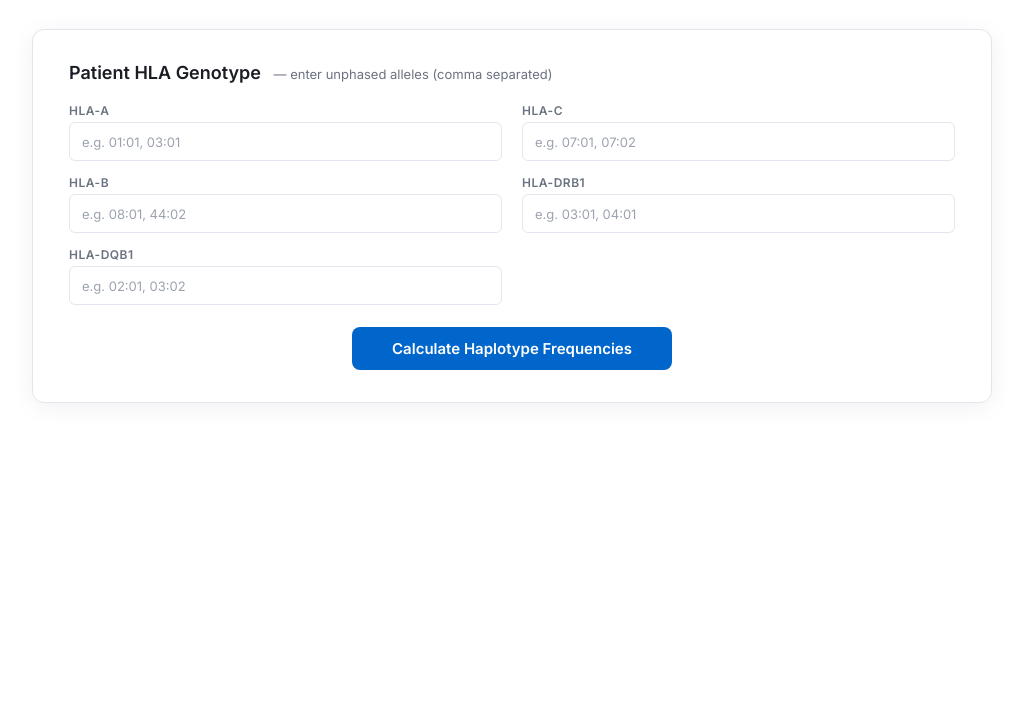
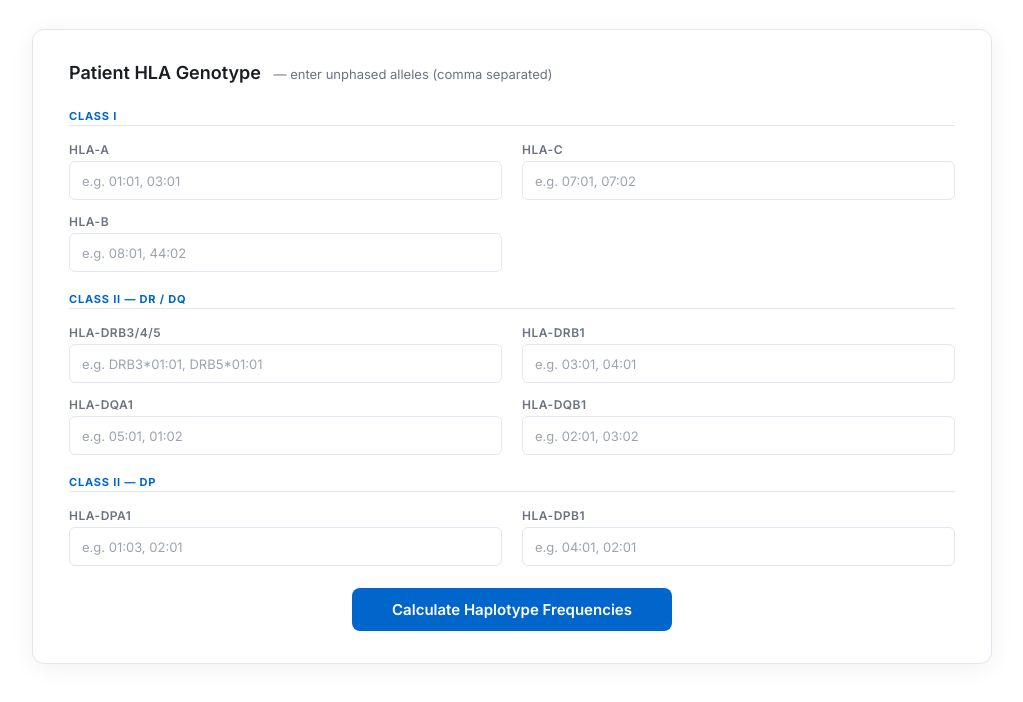
Before and after one commit to moss550wagent-max/HaploStats, a plain HTML site: page static/index.html in a window 1280 px wide. Shown: the part 116-818 px from the top of the page, without its empty margins (128-1151 px from the left). Drawn offline with Linux system fonts and the light colour scheme.

Commit message:
Full 9-locus input form: add DRB345, DQA1, DPA1, DPB1 fields
- Add input groups for HLA-DRB3/4/5, HLA-DQA1, HLA-DPA1, HLA-DPB1
- Organise loci under Class I / Class II section headers
- Update JavaScript fields array to send all 9 loci to /impute
- Add CSS rule so odd-last grid items span full width cleanly
- API ImputeRequest already accepted all 9 loci — no backend change needed

```diff
--- a/static/index.html
+++ b/static/index.html
@@ -129,6 +129,11 @@
     font-size: 13px;
   }
 
+  /* Make last lone item span full width on two-column grid */
+  .input-grid .input-group:last-child:nth-child(odd) {
+    grid-column: 1 / -1;
+  }
+
   /* ── Button ─────────────────────────────────────────────── */
 
   .btn-row {
@@ -228,6 +233,20 @@
   .freq-high  { color: var(--green); }
   .freq-top   { color: var(--blue); font-weight: 600; }
 
+  /* ── Section divider ────────────────────────────────────── */
+
+  .locus-section {
+    font-size: 11px;
+    font-weight: 700;
+    text-transform: uppercase;
+    letter-spacing: 0.8px;
+    color: var(--blue);
+    grid-column: 1 / -1;
+    padding: 6px 0 2px;
+    border-bottom: 1px solid var(--border);
+    margin-bottom: 2px;
+  }
+
   /* ── Error ──────────────────────────────────────────────── */
 
   .error-banner {
@@ -284,6 +303,9 @@
   <div class="card-title">Patient HLA Genotype <small>— enter unphased alleles (comma separated)</small></div>
 
   <div class="input-grid">
+
+    <div class="locus-section">Class I</div>
+
     <div class="input-group">
       <label for="hla_a">HLA-A</label>
       <input type="text" id="hla_a" placeholder="e.g. 01:01, 03:01" autocomplete="off">
@@ -296,14 +318,37 @@
       <label for="hla_b">HLA-B</label>
       <input type="text" id="hla_b" placeholder="e.g. 08:01, 44:02" autocomplete="off">
     </div>
+
+    <div class="locus-section">Class II — DR / DQ</div>
+
+    <div class="input-group">
+      <label for="hla_drb345">HLA-DRB3/4/5</label>
+      <input type="text" id="hla_drb345" placeholder="e.g. DRB3*01:01, DRB5*01:01" autocomplete="off">
+    </div>
     <div class="input-group">
       <label for="hla_drb1">HLA-DRB1</label>
       <input type="text" id="hla_drb1" placeholder="e.g. 03:01, 04:01" autocomplete="off">
     </div>
     <div class="input-group">
+      <label for="hla_dqa1">HLA-DQA1</label>
+      <input type="text" id="hla_dqa1" placeholder="e.g. 05:01, 01:02" autocomplete="off">
+    </div>
+    <div class="input-group">
       <label for="hla_dqb1">HLA-DQB1</label>
       <input type="text" id="hla_dqb1" placeholder="e.g. 02:01, 03:02" autocomplete="off">
     </div>
+
+    <div class="locus-section">Class II — DP</div>
+
+    <div class="input-group">
+      <label for="hla_dpa1">HLA-DPA1</label>
+      <input type="text" id="hla_dpa1" placeholder="e.g. 01:03, 02:01" autocomplete="off">
+    </div>
+    <div class="input-group">
+      <label for="hla_dpb1">HLA-DPB1</label>
+      <input type="text" id="hla_dpb1" placeholder="e.g. 04:01, 02:01" autocomplete="off">
+    </div>
+
   </div>
 
   <div class="btn-row">
@@ -364,18 +409,12 @@ function fmtFreq(val) {
   return `<span class="freq-low">${val.toExponential(2)}</span>`;
 }
 
-// ── Color-code posterior probability ────────────────────────
-
-function fmtPosterior(val) {
-  if (val >= 0.5) return `<span class="freq-top">${(val * 100).toFixed(1)}%</span>`;
-  if (val >= 0.1) return `<span class="freq-high">${(val * 100).toFixed(1)}%</span>`;
-  return `<span class="freq-mid">${(val * 100).toFixed(1)}%</span>`;
-}
-
 // ── Main calculation ────────────────────────────────────────
 
 function parseAlleles(id) {
-  const raw = document.getElementById(id).value.trim();
+  const el = document.getElementById(id);
+  if (!el) return null;
+  const raw = el.value.trim();
   if (!raw) return null;
   return raw.split(',').map(s => s.trim()).filter(s => s.length > 0);
 }
@@ -393,15 +432,20 @@ async function calculate() {
   banner.classList.remove('visible');
   banner.textContent = '';
 
+  // All 9 HLA loci the engine supports
+  const fields = [
+    'hla_a', 'hla_c', 'hla_b',
+    'hla_drb345', 'hla_drb1', 'hla_dqa1', 'hla_dqb1',
+    'hla_dpa1', 'hla_dpb1',
+  ];
+
   // Parse inputs
   const payload = {};
-  const fields = ['hla_a', 'hla_c', 'hla_b', 'hla_drb1', 'hla_dqb1'];
   let hasData = false;
 
   for (const field of fields) {
     const alleles = parseAlleles(field);
     if (alleles && alleles.length >= 1) {
-      // Normalise: prefix with "XX:XX:XX:XX"-style fields only — pass through as-is
       payload[field] = alleles;
       hasData = true;
     }
```
